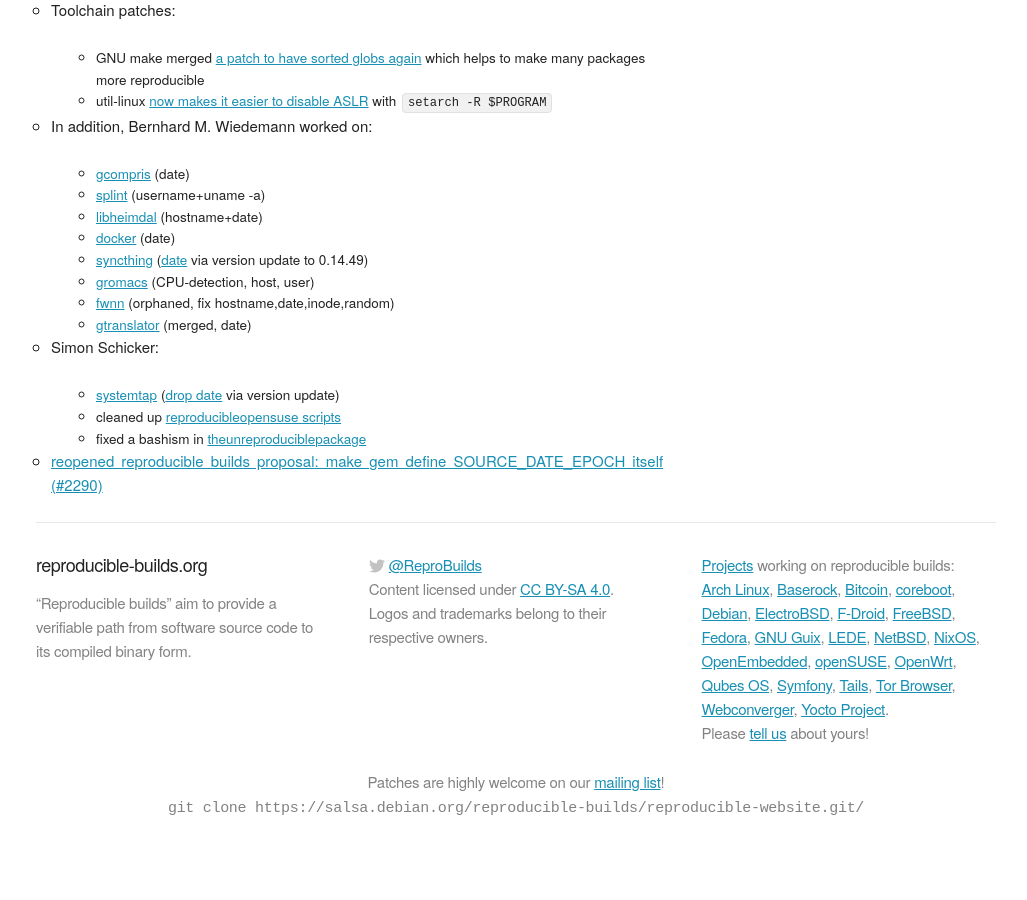
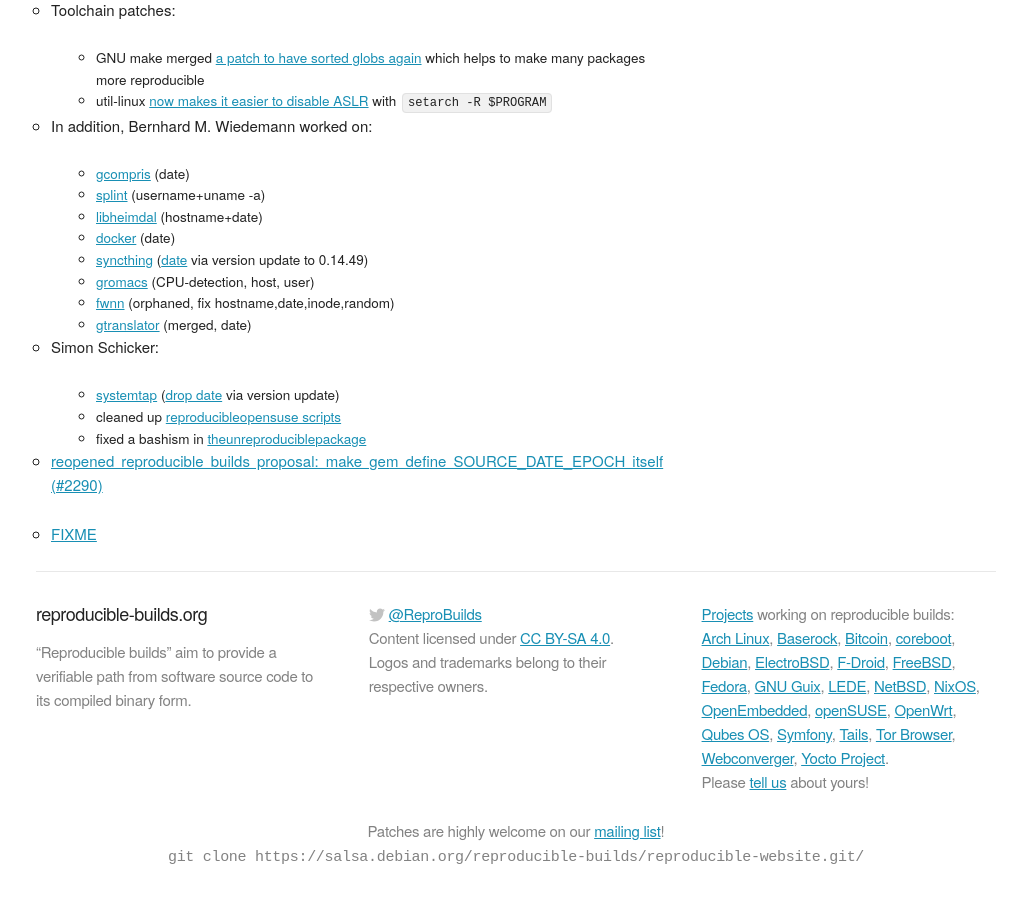
Before and after one commit to prototypefund/reproducible-website, a Jekyll site: the page built from _blog/posts/172.md, in a window 1280 px wide and 900 px high, scrolled down 741 px. Shown: the whole window, without its empty margins (124-1151 px from the left). Built offline with Jekyll 4.4.1, drawn with Linux system fonts in a browser that asks for light colours; some web fonts are replaced; before the commit the page ends 1592 px from its top, so only the background shows below that.

Commit message:
172 += https://github.com/lamby/buildinfo.debian.net/issues/49

```diff
--- a/_blog/posts/172.md
+++ b/_blog/posts/172.md
@@ -37,3 +37,5 @@
 
 
 * [reopened reproducible builds proposal: make gem define SOURCE_DATE_EPOCH itself (#2290)](https://github.com/rubygems/rubygems/issues/2290)
+
+* [FIXME](https://github.com/lamby/buildinfo.debian.net/issues/49)
```
